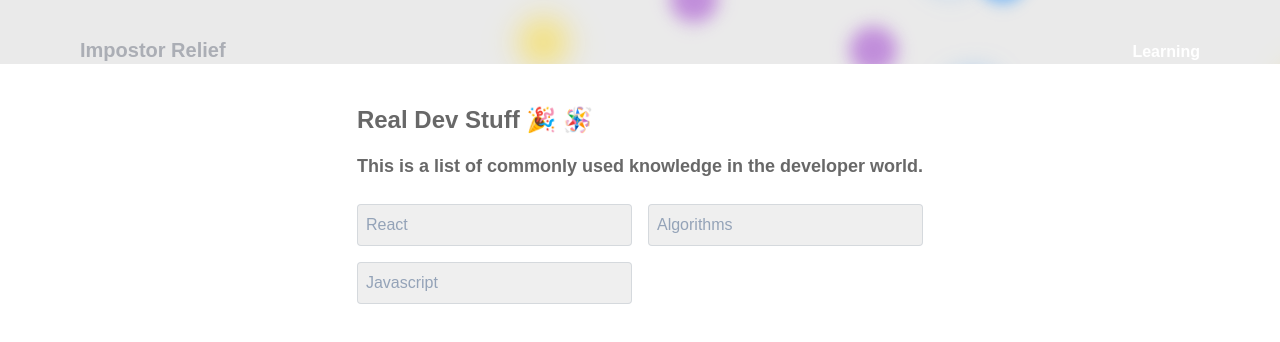
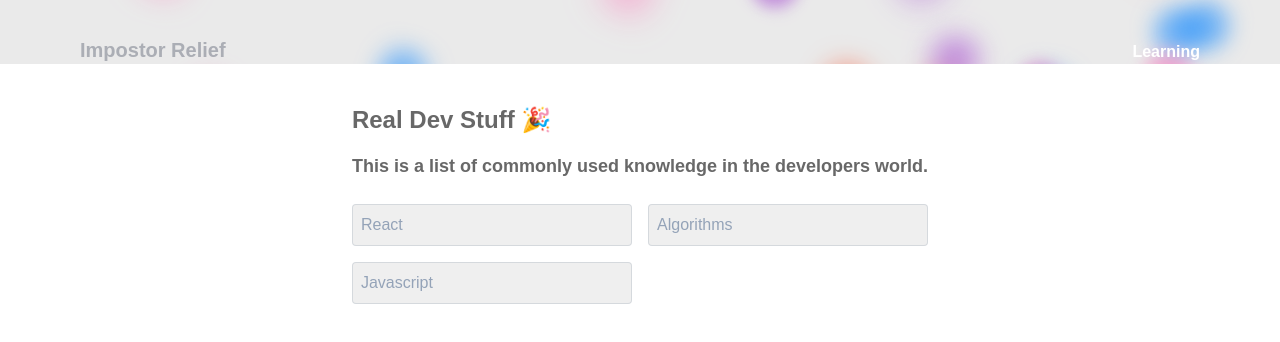
Before and after one commit to irawachaloco/impostor-relief, a Next.js app: page /learning in a window 1280 px wide. Shown: the top 342 px of the page. Built offline with nearby package versions, Linux system fonts and the light colour scheme.

Commit message:
fixed Learning page copy

```diff
--- a/app/learning/page.tsx
+++ b/app/learning/page.tsx
@@ -34,10 +34,10 @@ const Learning = () => {
   return (
     <div>
       <h2 className="text-[#686868] text-2xl font-bold mb-4">
-        Real Dev Stuff 🎉 🪅
+        Real Dev Stuff 🎉
       </h2>
       <h2 className="text-[#686868] text-lg font-semibold mb-6">
-        This is a list of commonly used knowledge in the developer world.
+        This is a list of commonly used knowledge in the developers world.
       </h2>
       <LinksGrid links={links} />
     </div>
```
